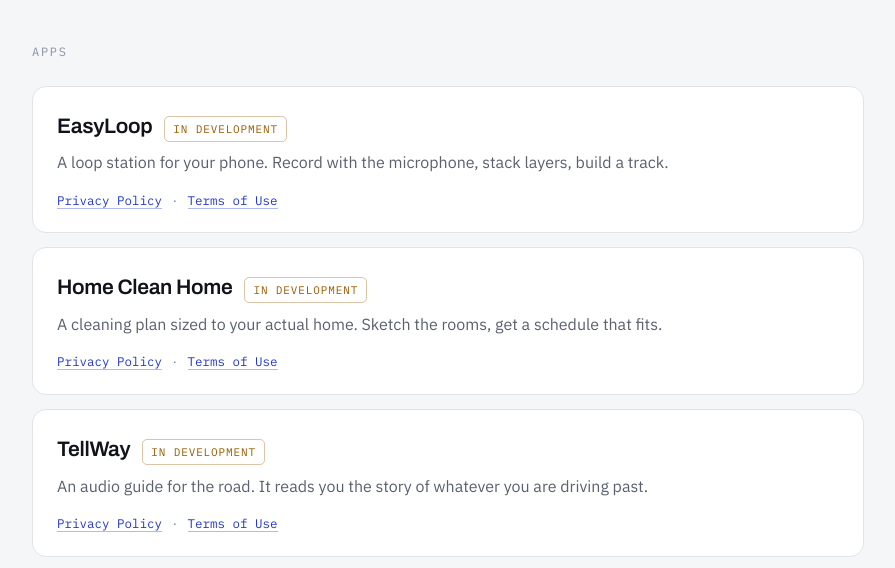
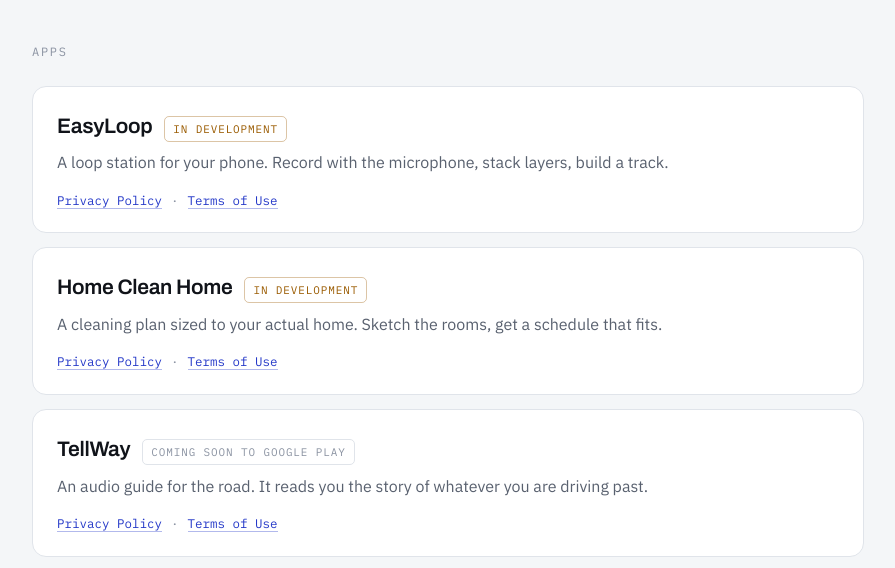
Before and after one commit to tutatechno/tutatechno.com, a plain HTML site: page index.html in a window 1280 px wide. Shown: the part 222-790 px from the top of the page, without its empty margins (192-1087 px from the left). Drawn offline with Linux system fonts and the light colour scheme.

Commit message:
TellWay status: Coming soon to Google Play

```diff
--- a/index.html
+++ b/index.html
@@ -40,7 +40,7 @@
     <li class="app">
       <div class="app-top">
         <span class="app-name">TellWay</span>
-        <span class="status dev">In development</span>
+        <span class="status">Coming soon to Google Play</span>
       </div>
       <p class="app-desc">An audio guide for the road. It reads you the story of whatever you are driving past.</p>
       <p class="app-links"><a href="/privacy/tellway.html">Privacy Policy</a><span class="sep">·</span><a href="/terms/tellway.html">Terms of Use</a></p>
```
